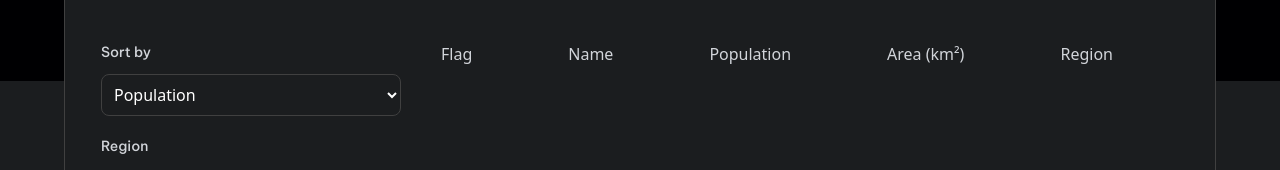
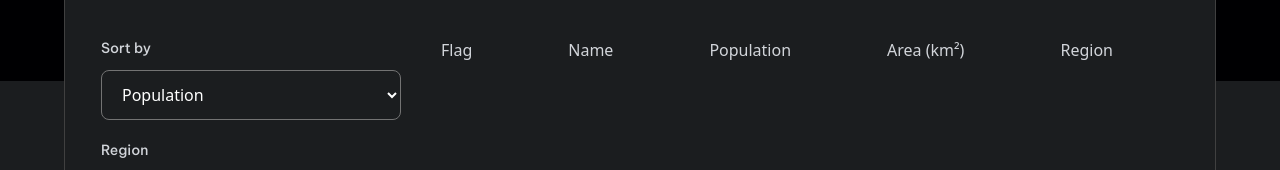
Before and after one commit to RamziNaili/WorldRanks, a React (Vite) app: page / in a window 1280 px wide. Shown: the part 219-389 px from the top of the page. Built offline with nearby package versions, Linux system fonts and the light colour scheme.

Commit message:
feat: css for filter part

```diff
--- a/src/components/filter/Filter.tsx
+++ b/src/components/filter/Filter.tsx
@@ -4,8 +4,8 @@ export const Filter: FC = () => {
   return (
     <div className="w-[400px p-5">
       <div>
-        <p className="text-sm text-light font-beViet">Sort by</p>
-        <select className="w-full border border-neutral-700 outline-none rounded-lg p-2 mt-3">
+        <p className="text-sm text-light font-beViet mb-3">Sort by</p>
+        <select className="w-full border border-neutral-500 outline-none rounded-lg px-4 py-3">
           <option value="population">Population</option>
           <option value="Flag">Flag</option>
           <option value="Name">Name</option>
```
